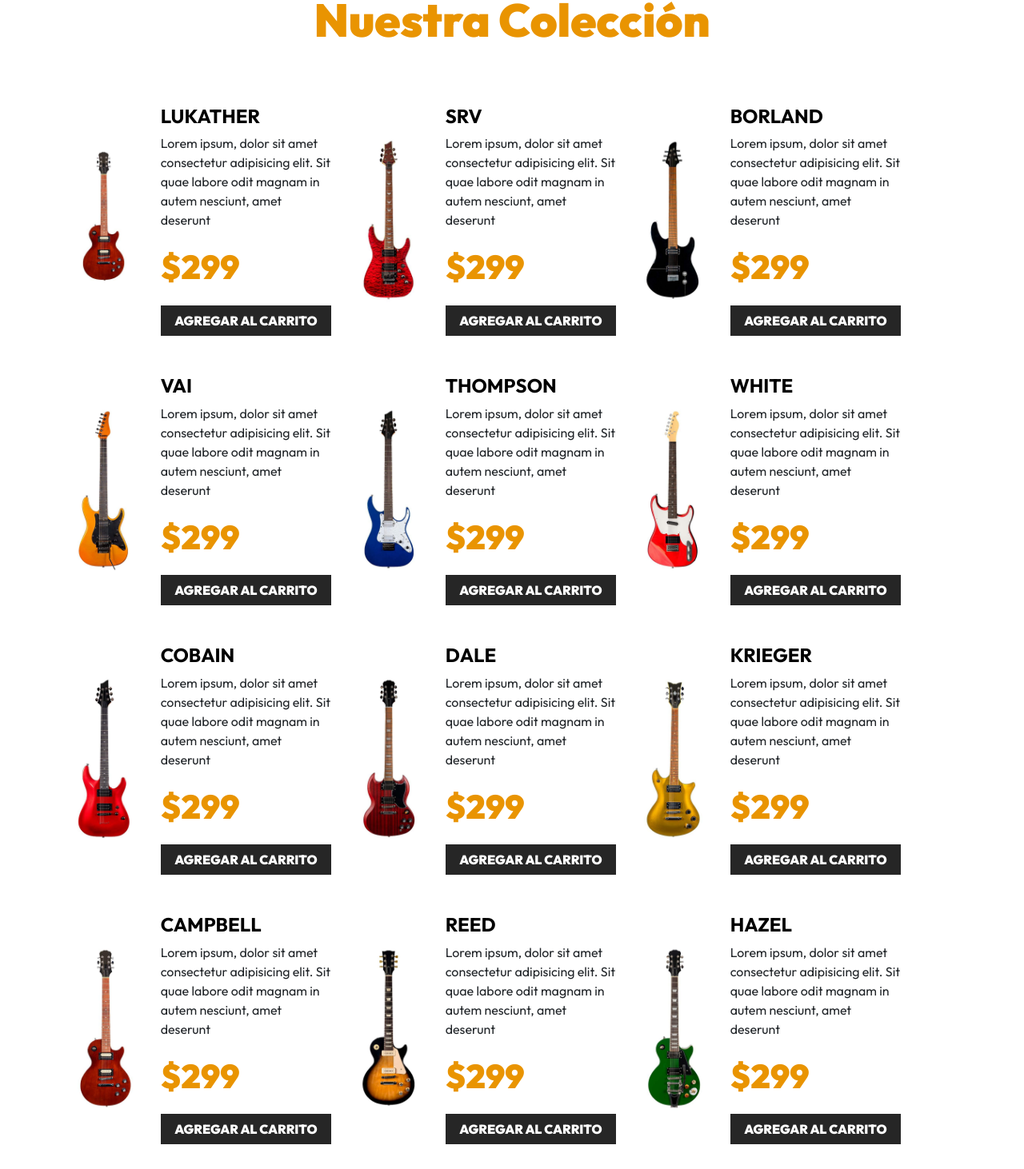
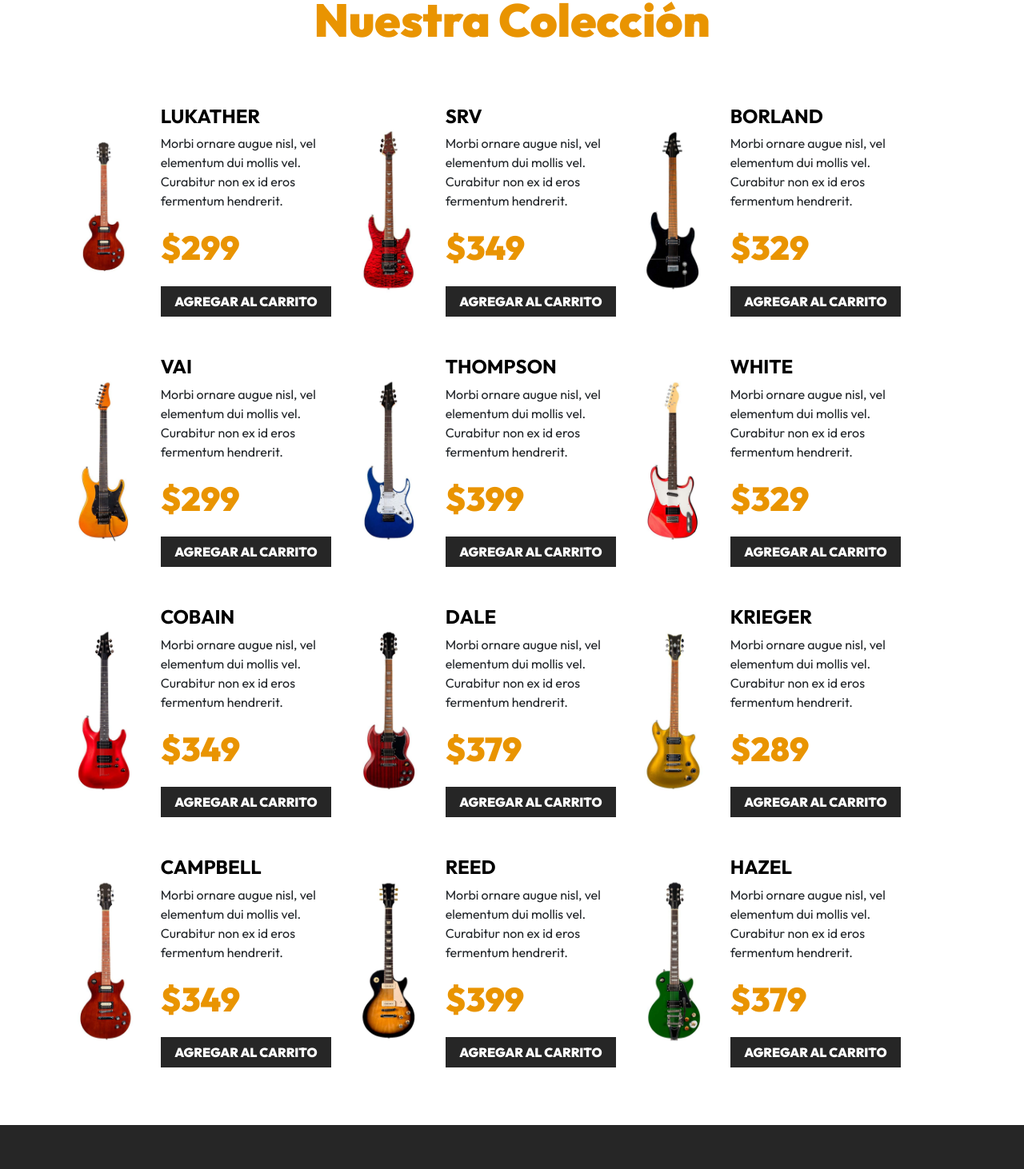
Before and after one commit to humbertodrc/ecommerce-guitar-vue, a Vue app: page / in a window 1280 px wide. Shown: the part 777-2239 px from the top of the page at 80% size. Built offline with nearby package versions, Linux system fonts and the light colour scheme.

Commit message:
Feat card dinamicas,pasar props componentes, utilizarlo de forma dinamica

```diff
--- a/src/App.vue
+++ b/src/App.vue
@@ -1,6 +1,7 @@
 <script setup>
 import { ref, reactive, onMounted } from "vue";
-import { db } from "./data/guitars"
+import { db } from "./data/guitars";
+import Guitarra from "./components/Guitarra.vue";
 
 const state = ref(db)
 
@@ -112,264 +113,13 @@ onMounted(() => {
 		<h2 class="text-center">Nuestra Colección</h2>
 
 		<div class="row mt-5">
-			<div class="col-md-6 col-lg-4 my-4 row align-items-center">
-				<div class="col-4">
-					<img
-						class="img-fluid"
-						src="/img/guitarra_01.jpg"
-						alt="imagen guitarra"
-					/>
-				</div>
-				<div class="col-8">
-					<h3 class="text-black fs-4 fw-bold text-uppercase">Lukather</h3>
-					<p>
-						Lorem ipsum, dolor sit amet consectetur adipisicing elit. Sit quae
-						labore odit magnam in autem nesciunt, amet deserunt
-					</p>
-					<p class="fw-black text-primary fs-3">$299</p>
-					<button type="button" class="btn btn-dark w-100">
-						Agregar al Carrito
-					</button>
-				</div>
-			</div>
-			<!-- FIN GUITARRA -->
 
-			<div class="col-md-6 col-lg-4 my-4 row align-items-center">
-				<div class="col-4">
-					<img
-						class="img-fluid"
-						src="/img/guitarra_02.jpg"
-						alt="imagen guitarra"
-					/>
-				</div>
-				<div class="col-8">
-					<h3 class="text-black fs-4 fw-bold text-uppercase">SRV</h3>
-					<p>
-						Lorem ipsum, dolor sit amet consectetur adipisicing elit. Sit quae
-						labore odit magnam in autem nesciunt, amet deserunt
-					</p>
-					<p class="fw-black text-primary fs-3">$299</p>
-					<button type="button" class="btn btn-dark w-100">
-						Agregar al Carrito
-					</button>
-				</div>
-			</div>
-			<!-- FIN GUITARRA -->
+      <!-- Para pasar los datos tambien podemos usar v-bind:guitarra="guitarra" -->
+			<Guitarra
+        v-for="guitarra in state"
+        :guitarra="guitarra"
+        />
 
-			<div class="col-md-6 col-lg-4 my-4 row align-items-center">
-				<div class="col-4">
-					<img
-						class="img-fluid"
-						src="/img/guitarra_03.jpg"
-						alt="imagen guitarra"
-					/>
-				</div>
-				<div class="col-8">
-					<h3 class="text-black fs-4 fw-bold text-uppercase">Borland</h3>
-					<p>
-						Lorem ipsum, dolor sit amet consectetur adipisicing elit. Sit quae
-						labore odit magnam in autem nesciunt, amet deserunt
-					</p>
-					<p class="fw-black text-primary fs-3">$299</p>
-					<button type="button" class="btn btn-dark w-100">
-						Agregar al Carrito
-					</button>
-				</div>
-			</div>
-			<!-- FIN GUITARRA -->
-
-			<div class="col-md-6 col-lg-4 my-4 row align-items-center">
-				<div class="col-4">
-					<img
-						class="img-fluid"
-						src="/img/guitarra_04.jpg"
-						alt="imagen guitarra"
-					/>
-				</div>
-				<div class="col-8">
-					<h3 class="text-black fs-4 fw-bold text-uppercase">Vai</h3>
-					<p>
-						Lorem ipsum, dolor sit amet consectetur adipisicing elit. Sit quae
-						labore odit magnam in autem nesciunt, amet deserunt
-					</p>
-					<p class="fw-black text-primary fs-3">$299</p>
-					<button type="button" class="btn btn-dark w-100">
-						Agregar al Carrito
-					</button>
-				</div>
-			</div>
-			<!-- FIN GUITARRA -->
-
-			<div class="col-md-6 col-lg-4 my-4 row align-items-center">
-				<div class="col-4">
-					<img
-						class="img-fluid"
-						src="/img/guitarra_05.jpg"
-						alt="imagen guitarra"
-					/>
-				</div>
-				<div class="col-8">
-					<h3 class="text-black fs-4 fw-bold text-uppercase">Thompson</h3>
-					<p>
-						Lorem ipsum, dolor sit amet consectetur adipisicing elit. Sit quae
-						labore odit magnam in autem nesciunt, amet deserunt
-					</p>
-					<p class="fw-black text-primary fs-3">$299</p>
-					<button type="button" class="btn btn-dark w-100">
-						Agregar al Carrito
-					</button>
-				</div>
-			</div>
-			<!-- FIN GUITARRA -->
-
-			<div class="col-md-6 col-lg-4 my-4 row align-items-center">
-				<div class="col-4">
-					<img
-						class="img-fluid"
-						src="/img/guitarra_06.jpg"
-						alt="imagen guitarra"
-					/>
-				</div>
-				<div class="col-8">
-					<h3 class="text-black fs-4 fw-bold text-uppercase">White</h3>
-					<p>
-						Lorem ipsum, dolor sit amet consectetur adipisicing elit. Sit quae
-						labore odit magnam in autem nesciunt, amet deserunt
-					</p>
-					<p class="fw-black text-primary fs-3">$299</p>
-					<button type="button" class="btn btn-dark w-100">
-						Agregar al Carrito
-					</button>
-				</div>
-			</div>
-			<!-- FIN GUITARRA -->
-
-			<div class="col-md-6 col-lg-4 my-4 row align-items-center">
-				<div class="col-4">
-					<img
-						class="img-fluid"
-						src="/img/guitarra_07.jpg"
-						alt="imagen guitarra"
-					/>
-				</div>
-				<div class="col-8">
-					<h3 class="text-black fs-4 fw-bold text-uppercase">Cobain</h3>
-					<p>
-						Lorem ipsum, dolor sit amet consectetur adipisicing elit. Sit quae
-						labore odit magnam in autem nesciunt, amet deserunt
-					</p>
-					<p class="fw-black text-primary fs-3">$299</p>
-					<button type="button" class="btn btn-dark w-100">
-						Agregar al Carrito
-					</button>
-				</div>
-			</div>
-			<!-- FIN GUITARRA -->
-			<div class="col-md-6 col-lg-4 my-4 row align-items-center">
-				<div class="col-4">
-					<img
-						class="img-fluid"
-						src="/img/guitarra_08.jpg"
-						alt="imagen guitarra"
-					/>
-				</div>
-				<div class="col-8">
-					<h3 class="text-black fs-4 fw-bold text-uppercase">Dale</h3>
-					<p>
-						Lorem ipsum, dolor sit amet consectetur adipisicing elit. Sit quae
-						labore odit magnam in autem nesciunt, amet deserunt
-					</p>
-					<p class="fw-black text-primary fs-3">$299</p>
-					<button type="button" class="btn btn-dark w-100">
-						Agregar al Carrito
-					</button>
-				</div>
-			</div>
-			<!-- FIN GUITARRA -->
-			<div class="col-md-6 col-lg-4 my-4 row align-items-center">
-				<div class="col-4">
-					<img
-						class="img-fluid"
-						src="/img/guitarra_09.jpg"
-						alt="imagen guitarra"
-					/>
-				</div>
-				<div class="col-8">
-					<h3 class="text-black fs-4 fw-bold text-uppercase">Krieger</h3>
-					<p>
-						Lorem ipsum, dolor sit amet consectetur adipisicing elit. Sit quae
-						labore odit magnam in autem nesciunt, amet deserunt
-					</p>
-					<p class="fw-black text-primary fs-3">$299</p>
-					<button type="button" class="btn btn-dark w-100">
-						Agregar al Carrito
-					</button>
-				</div>
-			</div>
-			<!-- FIN GUITARRA -->
-			<div class="col-md-6 col-lg-4 my-4 row align-items-center">
-				<div class="col-4">
-					<img
-						class="img-fluid"
-						src="/img/guitarra_10.jpg"
-						alt="imagen guitarra"
-					/>
-				</div>
-				<div class="col-8">
-					<h3 class="text-black fs-4 fw-bold text-uppercase">Campbell</h3>
-					<p>
-						Lorem ipsum, dolor sit amet consectetur adipisicing elit. Sit quae
-						labore odit magnam in autem nesciunt, amet deserunt
-					</p>
-					<p class="fw-black text-primary fs-3">$299</p>
-					<button type="button" class="btn btn-dark w-100">
-						Agregar al Carrito
-					</button>
-				</div>
-			</div>
-			<!-- FIN GUITARRA -->
-			<div class="col-md-6 col-lg-4 my-4 row align-items-center">
-				<div class="col-4">
-					<img
-						class="img-fluid"
-						src="/img/guitarra_11.jpg"
-						alt="imagen guitarra"
-					/>
-				</div>
-				<div class="col-8">
-					<h3 class="text-black fs-4 fw-bold text-uppercase">Reed</h3>
-					<p>
-						Lorem ipsum, dolor sit amet consectetur adipisicing elit. Sit quae
-						labore odit magnam in autem nesciunt, amet deserunt
-					</p>
-					<p class="fw-black text-primary fs-3">$299</p>
-					<button type="button" class="btn btn-dark w-100">
-						Agregar al Carrito
-					</button>
-				</div>
-			</div>
-			<!-- FIN GUITARRA -->
-			<div class="col-md-6 col-lg-4 my-4 row align-items-center">
-				<div class="col-4">
-					<img
-						class="img-fluid"
-						src="/img/guitarra_12.jpg"
-						alt="imagen guitarra"
-					/>
-				</div>
-				<div class="col-8">
-					<h3 class="text-black fs-4 fw-bold text-uppercase">Hazel</h3>
-					<p>
-						Lorem ipsum, dolor sit amet consectetur adipisicing elit. Sit quae
-						labore odit magnam in autem nesciunt, amet deserunt
-					</p>
-					<p class="fw-black text-primary fs-3">$299</p>
-					<button type="button" class="btn btn-dark w-100">
-						Agregar al Carrito
-					</button>
-				</div>
-			</div>
-			<!-- FIN GUITARRA -->
 		</div>
 	</main>
 
--- /dev/null
+++ b/src/components/Guitarra.vue
@@ -0,0 +1,26 @@
+<script setup>
+const props = defineProps({
+	guitarra: {
+		type: Object,
+		required: true,
+	},
+});
+</script>
+
+<template>
+	<div class="col-md-6 col-lg-4 my-4 row align-items-center">
+		<div class="col-4">
+			<img class="img-fluid" :src="'/img/' + guitarra.imagen +'.jpg'" :alt="'imagen guitarra' + guitarra.nombre" />
+		</div>
+		<div class="col-8">
+			<h3 class="text-black fs-4 fw-bold text-uppercase">{{ guitarra.nombre }}</h3>
+			<p>{{ guitarra.descripcion }}</p>
+			<p class="fw-black text-primary fs-3">${{ guitarra.precio }}</p>
+			<button type="button" class="btn btn-dark w-100">
+				Agregar al Carrito
+			</button>
+		</div>
+	</div>
+</template>
+
+<style lang="scss" scoped></style>
```
